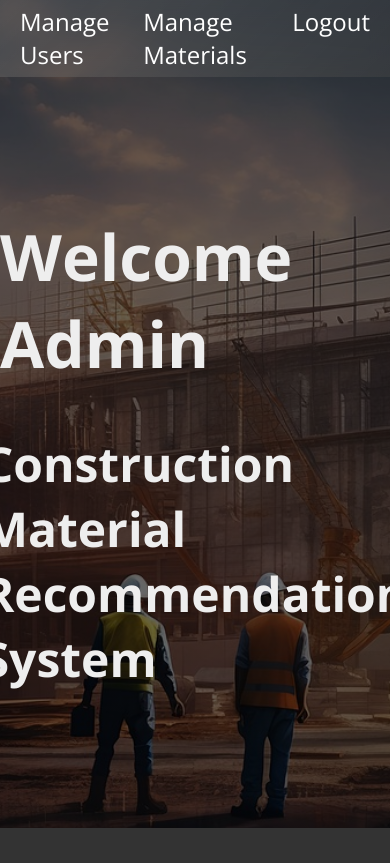
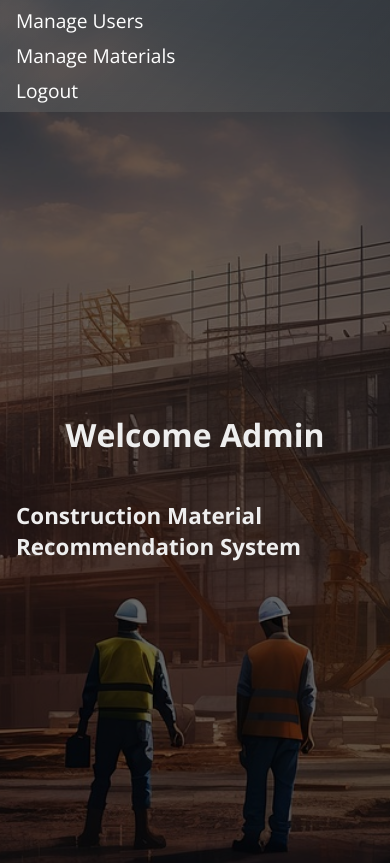
Before and after one commit to Santhosh-The-DeveLoper/Material-recommendation-frontend, a React (Create React App) app: page /dashboard in a window 390 px wide. Built offline with nearby package versions, Linux system fonts and the light colour scheme; no server answers.

Commit message:
Update DashBoard.css

```diff
--- a/src/components/DashBoard/DashBoard.css
+++ b/src/components/DashBoard/DashBoard.css
@@ -91,3 +91,89 @@ html {
     font-size: 3rem;
     color: #eee;
 }
+
+
+@media (max-width: 1024px) {
+    .middle h3 {
+      font-size: 2.5rem;
+    }
+
+    .middle h1 {
+      font-size: 2rem;
+    }
+
+    .nav {
+      flex-direction: column;
+      align-items: flex-start;
+      padding: 1rem;
+    }
+
+    .nav .left ul,
+    .nav .right ul {
+      flex-direction: column;
+      gap: 0.8rem;
+      width: 100%;
+    }
+
+    .nav .left ul li a,
+    .nav .right ul li a {
+      font-size: 1rem;
+    }
+  }
+
+  @media (max-width: 768px) {
+    .nav {
+      flex-direction: column;
+      align-items: flex-start;
+      padding: 1rem;
+      height: 8.5rem;
+    }
+
+    .nav .left ul,
+    .nav .right ul {
+      flex-direction: column;
+      align-items: flex-start;
+      gap: 1rem;
+      width: 100%;
+    }
+
+    .nav .left ul li a,
+    .nav .right ul li a {
+      font-size: 1.2rem;
+    }
+
+    .middle {
+      padding: 2rem 1rem;
+    }
+
+    .middle h3 {
+      font-size: 2.2rem;
+    }
+
+    .middle h1 {
+      font-size: 1.6rem;
+    }
+  }
+
+
+  @media (max-width: 600px) {
+    .middle h3 {
+      font-size: 2rem;
+    }
+
+    .middle h1 {
+      font-size: 1.4rem;
+    }
+
+    .nav {
+      padding: 0.5rem 1rem;
+      height: 7rem;
+    }
+
+    .nav .left ul,
+    .nav .right ul {
+      align-items: flex-start;
+      gap: 0.5rem;
+      margin-top: 2rem;
+    }
+  }
```
